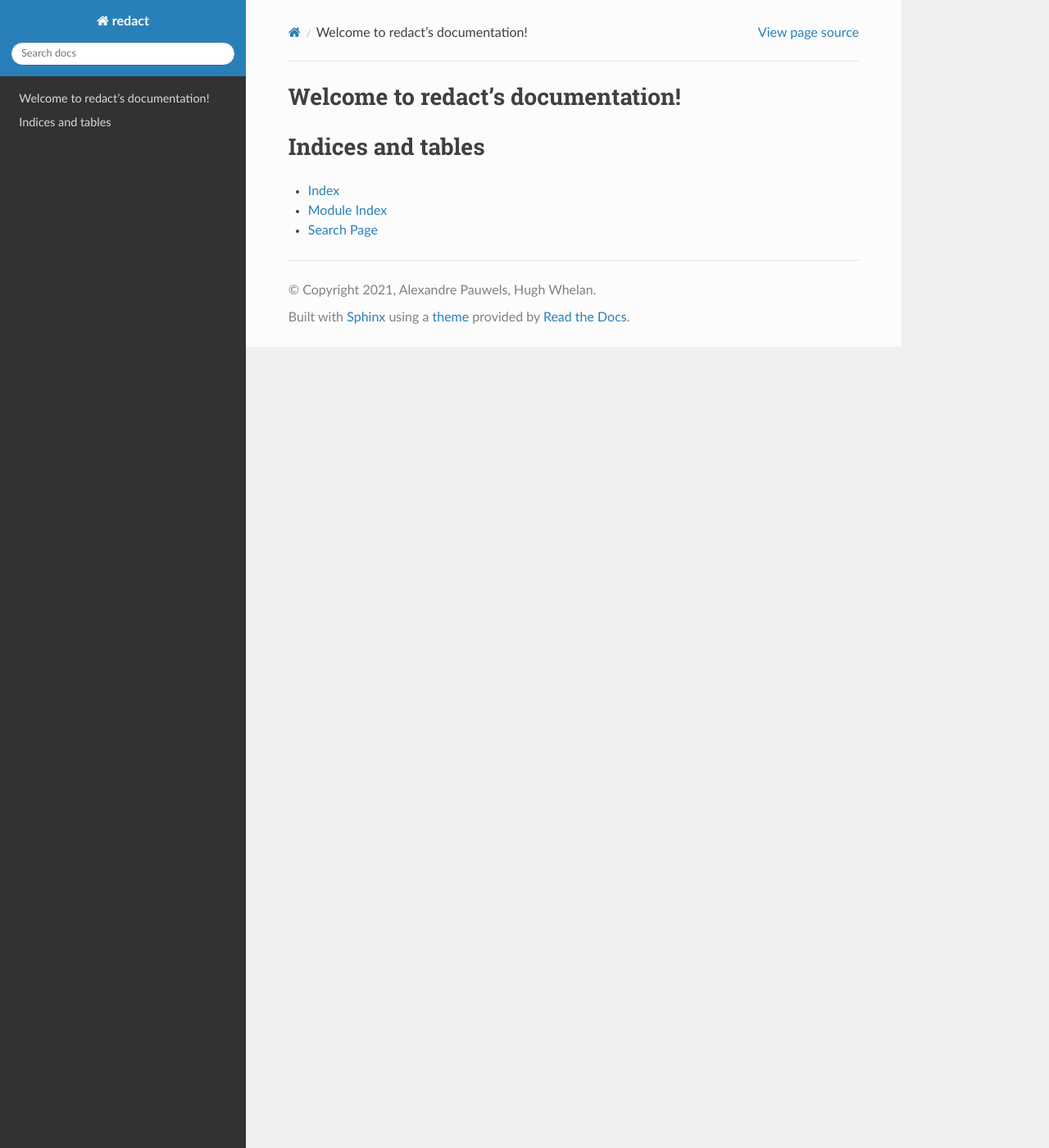
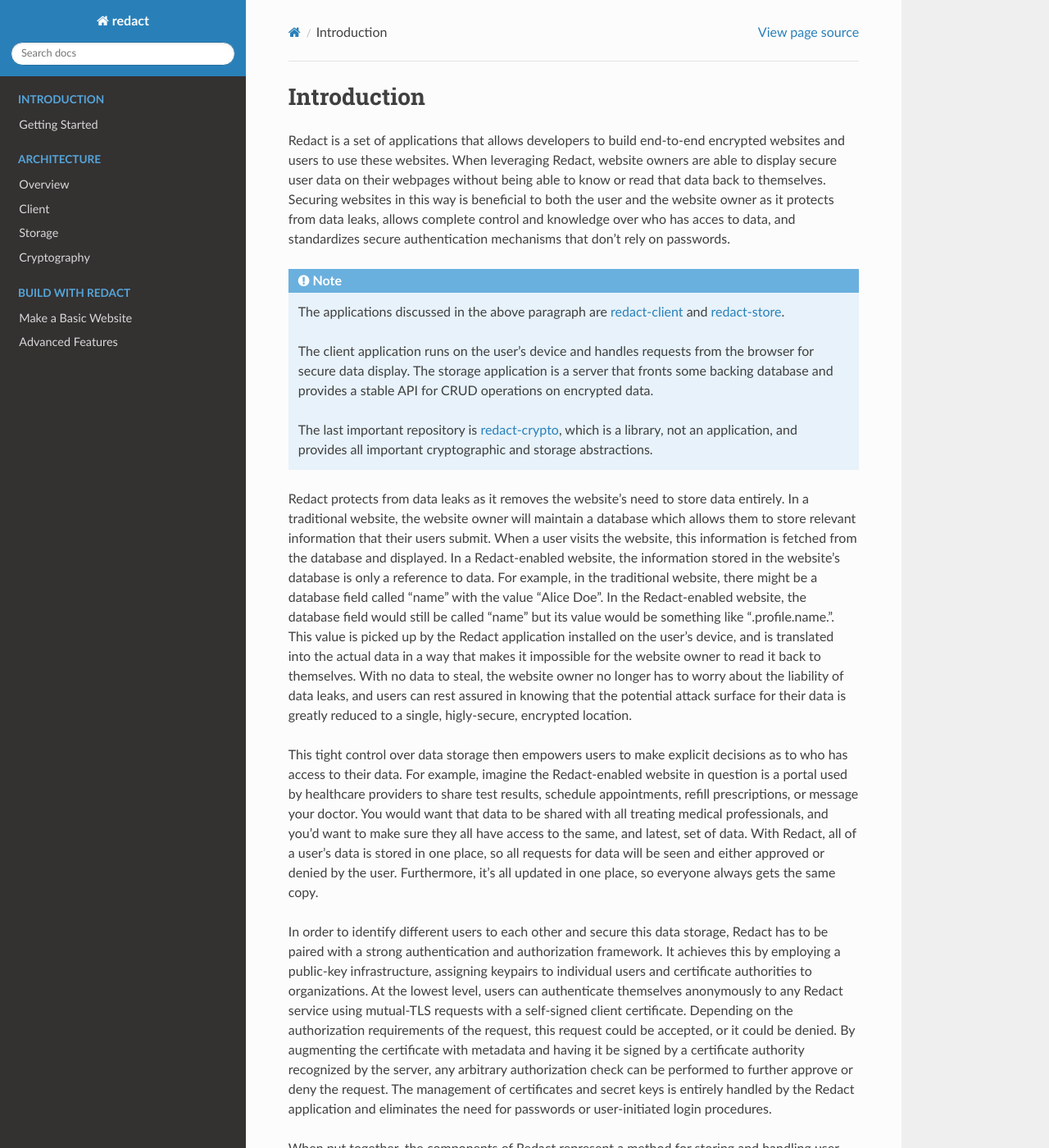
Before and after one commit to pauwels-labs/redact-docs, a Sphinx documentation site: the page built from source/index.rst, in a window 1280 px wide and 1400 px high. Shown: the whole window at 82% size. Built offline with Sphinx 7.4.7 and the Read the Docs theme 2.0.0, drawn with Linux system fonts in a browser that asks for light colours; some of the changed text lies outside the part shown.

Commit message:
feat: add architecture and build sections

```diff
--- /dev/null
+++ b/source/advanced-features.rst
@@ -0,0 +1,3 @@
+===================
+ Advanced Features
+===================
--- /dev/null
+++ b/source/basic-website.rst
@@ -0,0 +1,3 @@
+======================
+ Make a Basic Website
+======================
--- /dev/null
+++ b/source/cryptography.rst
@@ -0,0 +1,3 @@
+==============
+ Cryptography
+==============
--- a/source/index.rst
+++ b/source/index.rst
@@ -1,20 +1,109 @@
-.. redact documentation master file, created by
-   sphinx-quickstart on Mon Jul 12 18:15:43 2021.
-   You can adapt this file completely to your liking, but it should at least
-   contain the root `toctree` directive.
+.. redact documentation master file, created by sphinx-quickstart on Mon Jul 12
+   18:15:43 2021.  You can adapt this file completely to your liking, but it
+   should at least contain the root `toctree` directive.
 
-Welcome to redact's documentation!
-==================================
+==============
+ Introduction
+==============
 
 .. toctree::
-   :maxdepth: 2
-   :caption: Contents:
+   :maxdepth: 1
+   :caption: Introduction
+   :hidden:
 
+   getting-started
 
+.. toctree::
+   :maxdepth: 1
+   :caption: Architecture
+   :hidden:
 
-Indices and tables
-==================
+   overview
+   client
+   storage
+   cryptography
 
-* :ref:`genindex`
-* :ref:`modindex`
-* :ref:`search`
+.. toctree::
+   :maxdepth: 1
+   :caption: Build With Redact
+   :hidden:
+
+   basic-website
+   advanced-features
+
+Redact is a set of applications that allows developers to build end-to-end
+encrypted websites and users to use these websites. When leveraging Redact,
+website owners are able to display secure user data on their webpages without
+being able to know or read that data back to themselves. Securing websites in
+this way is beneficial to both the user and the website owner as it protects
+from data leaks, allows complete control and knowledge over who has acces to
+data, and standardizes secure authentication mechanisms that don't rely on
+passwords.
+
+.. note:: The applications discussed in the above paragraph are `redact-client`_
+   and `redact-store`_.
+
+   The client application runs on the user's device and handles requests from
+   the browser for secure data display. The storage application is a server that
+   fronts some backing database and provides a stable API for CRUD operations on
+   encrypted data.
+
+   The last important repository is `redact-crypto`_, which is a library, not an
+   application, and provides all important cryptographic and storage
+   abstractions.
+
+   .. _redact-client: https://github.com/pauwels-labs/redact-client
+   .. _redact-store: https://github.com/pauwels-labs/redact-store
+   .. _redact-crypto: https://github.com/pauwels-labs/redact-crypto
+
+Redact protects from data leaks as it removes the website's need to store data
+entirely. In a traditional website, the website owner will maintain a database
+which allows them to store relevant information that their users submit. When a
+user visits the website, this information is fetched from the database and
+displayed. In a Redact-enabled website, the information stored in the website's
+database is only a reference to data. For example, in the traditional website,
+there might be a database field called "name" with the value "Alice Doe". In the
+Redact-enabled website, the database field would still be called "name" but its
+value would be something like ".profile.name.". This value is picked up by the
+Redact application installed on the user's device, and is translated into the
+actual data in a way that makes it impossible for the website owner to read it
+back to themselves. With no data to steal, the website owner no longer has to
+worry about the liability of data leaks, and users can rest assured in knowing
+that the potential attack surface for their data is greatly reduced to a single,
+higly-secure, encrypted location.
+
+This tight control over data storage then empowers users to make explicit
+decisions as to who has access to their data. For example, imagine the
+Redact-enabled website in question is a portal used by healthcare providers to
+share test results, schedule appointments, refill prescriptions, or message your
+doctor.  You would want that data to be shared with all treating medical
+professionals, and you'd want to make sure they all have access to the same, and
+latest, set of data. With Redact, all of a user's data is stored in one place,
+so all requests for data will be seen and either approved or denied by the user.
+Furthermore, it's all updated in one place, so everyone always gets the same
+copy.
+
+In order to identify different users to each other and secure this data storage,
+Redact has to be paired with a strong authentication and authorization
+framework. It achieves this by employing a public-key infrastructure, assigning
+keypairs to individual users and certificate authorities to organizations. At
+the lowest level, users can authenticate themselves anonymously to any Redact
+service using mutual-TLS requests with a self-signed client
+certificate. Depending on the authorization requirements of the request, this
+request could be accepted, or it could be denied. By augmenting the certificate
+with metadata and having it be signed by a certificate authority recognized by
+the server, any arbitrary authorization check can be performed to further
+approve or deny the request. The management of certificates and secret keys is
+entirely handled by the Redact application and eliminates the need for passwords
+or user-initiated login procedures.
+
+When put together, the components of Redact represent a method for storing and
+handling user data that fundamentally changes the model for data ownership that
+has existed since the beginning of the internet.  The expectation has always
+been for users to generate data that is then stored and managed by the website
+owner. This creates numerous liabilities for both the website owner and user as
+this data is valuable and prone to theft. In the Redact model, user-generated
+data remains owned by the user but organized into a coherent interface by the
+website. The result is the ability to create rich user interfaces and
+applications without having to implement time-consuming and expensive data
+protection and authentication systems.
--- /dev/null
+++ b/source/storage.rst
@@ -0,0 +1,3 @@
+=========
+ Storage
+=========
```
Also changed, not shown: source/client.rst (added, +175 -0 lines), source/getting-started.rst (added, +61 -0 lines), source/overview.rst (added, +109 -0 lines), source/_static/images/overview.png (added).
